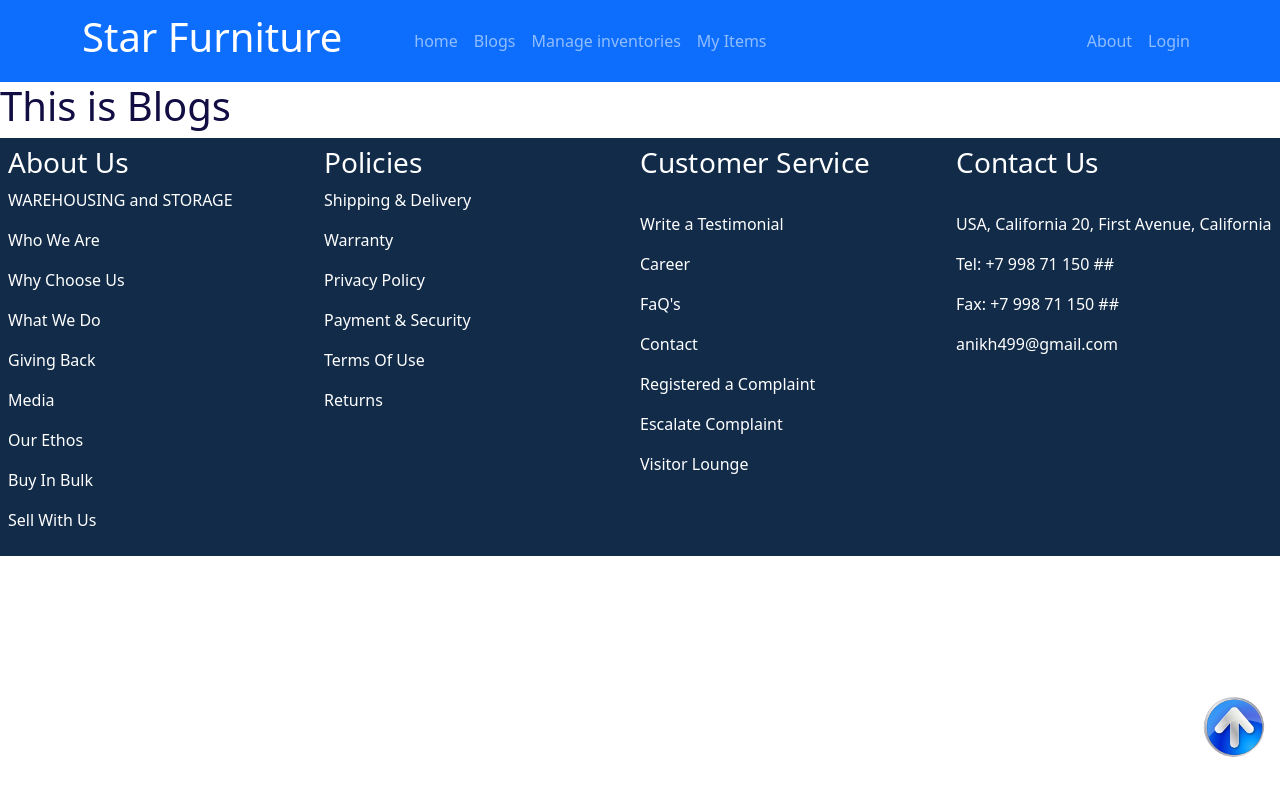
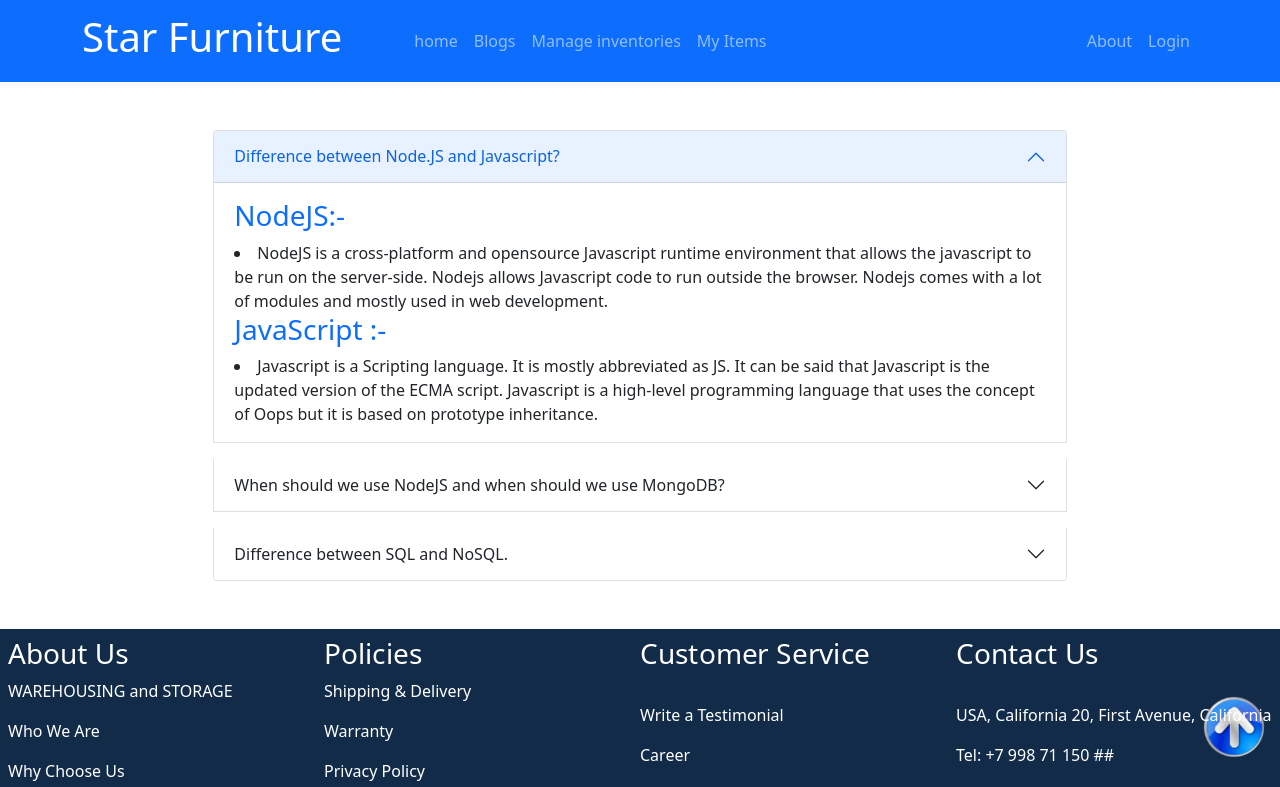
Before and after one commit to mehedimugdho72/warehouse-management-client-side, a React (Create React App) app: page /blogs in a window 1280 px wide. Shown: the top 787 px of the page. Built offline with nearby package versions, Linux system fonts and the light colour scheme; no server answers.

Commit message:
blogs part done

```diff
--- a/src/Pages/Blogs/Blogs.js
+++ b/src/Pages/Blogs/Blogs.js
@@ -1,9 +1,45 @@
 import React from 'react';
+import { Accordion } from 'react-bootstrap';
 
 const Blogs = () => {
     return (
-        <div>
-            <h1>This is Blogs</h1>
+        <div className='mx-auto m-5 col-lg-8 col-md-12 col-sm-12 col-12'>
+            <Accordion defaultActiveKey="0">
+                <Accordion.Item eventKey="0" className='mb-3'>
+                    <Accordion.Header>Difference between Node.JS and Javascript?</Accordion.Header>
+                    <Accordion.Body>
+                        <h3 className='text-primary'>NodeJS:-</h3>
+                        <li>NodeJS is a cross-platform and opensource Javascript runtime environment that allows the javascript to be run on the server-side. Nodejs allows Javascript code to run outside the browser. Nodejs comes with a lot of modules and mostly used in web development. </li>
+                        <h3 className='text-primary'>JavaScript :-</h3>
+                        <li>Javascript is a Scripting language. It is mostly abbreviated as JS. It can be said that Javascript is the updated version of the ECMA script. Javascript is a high-level programming language that uses the concept of Oops but it is based on prototype inheritance. </li>
+                    </Accordion.Body>
+                </Accordion.Item>
+                <Accordion.Item eventKey="1" className='mb-3'>
+                    <Accordion.Header>When should we use NodeJS and when should we use MongoDB?</Accordion.Header>
+                    <Accordion.Body>
+                        <h3 className='text-primary'>When should we use Nodejs?:-</h3>
+                        <li>if you want to write some kind of stand-alone program or server in Javascript, then you can use nodejs for it.</li>
+                        <h3 className='text-primary'>When should we use MongoDB?:-</h3>
+                        <li>If your application needs the ability to persistently store data in a way that you can efficiently query or update it later, then you would typically use some form of database.MongoDB is one such database.</li>
+                    </Accordion.Body>
+                </Accordion.Item>
+                <Accordion.Item eventKey="2">
+                    <Accordion.Header>Difference between SQL and NoSQL.</Accordion.Header>
+                    <Accordion.Body>
+                        <h3 className='text-primary'>SQL:-</h3>
+                        <li>RELATIONAL DATABASE MANAGEMENT SYSTEM (RDBMS)</li>
+                        <li>These databases have fixed or static or predefined schema</li>
+                        <li>Vertically Scalable</li>
+                        <li>Follows ACID property</li>
+
+                        <h3 className='text-primary'>NoSQL:-</h3>
+                        <li>Non-relational or distributed database system.</li>
+                        <li>They have dynamic schema</li>
+                        <li>Horizontally scalable</li>
+                        <li>Follows CAP(consistency, availability, partition tolerance)</li>
+                    </Accordion.Body>
+                </Accordion.Item>
+            </Accordion>
         </div>
     );
 };
```
Also changed, not shown: src/Pages/Form/Login/Login.css (+5 -6 lines).
